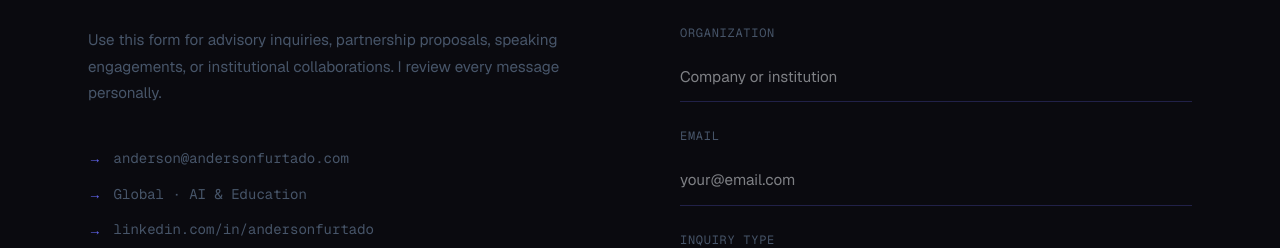
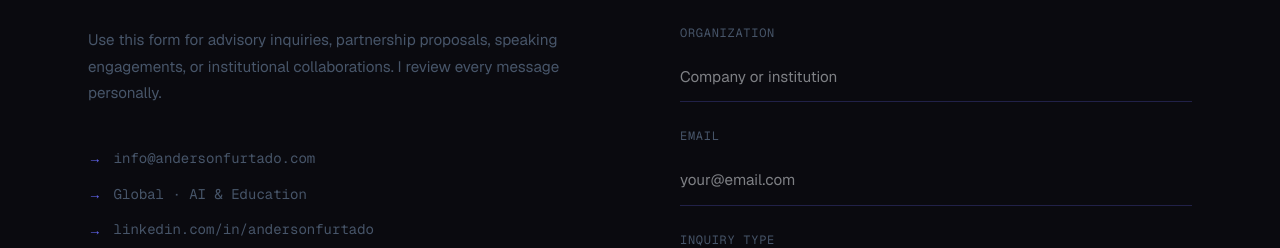
Before and after one commit to andersonfurtado/Anderson-site, a Next.js app: page / in a window 1280 px wide. Shown: the part 6587-6835 px from the top of the page. Built offline with nearby package versions, Linux system fonts and the light colour scheme.

Commit message:
fix: update email to info@andersonfurtado.com, add nixpacks.toml for Coolify deploy

```diff
--- a/src/components/CTASection.tsx
+++ b/src/components/CTASection.tsx
@@ -107,7 +107,7 @@ export default function CTASection() {
 
               {/* Email CTA */}
               <a
-                href="mailto:anderson@andersonfurtado.com"
+                href="mailto:info@andersonfurtado.com"
                 style={{
                   display: "inline-flex",
                   alignItems: "center",
@@ -199,7 +199,7 @@ export default function CTASection() {
 
               <div style={{ marginTop: "2.5rem", display: "flex", flexDirection: "column", gap: "0.75rem" }}>
                 {[
-                  { icon: "→", text: "anderson@andersonfurtado.com" },
+                  { icon: "→", text: "info@andersonfurtado.com" },
                   { icon: "→", text: "Global · AI & Education" },
                   { icon: "→", text: "linkedin.com/in/andersonfurtado" },
                 ].map((item) => (
```
Also changed, not shown: 1 other file (tests, documents, lock files or other folders).
